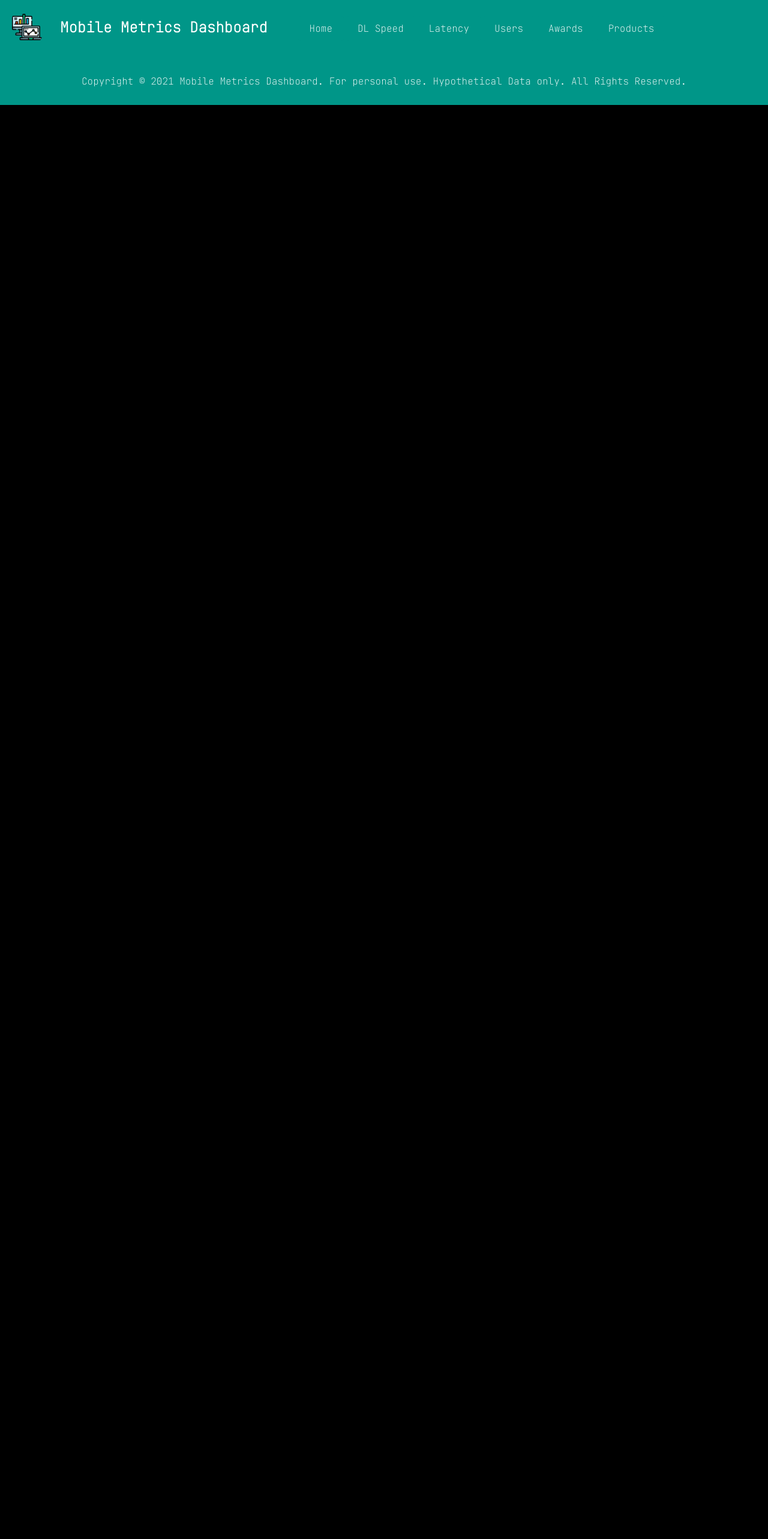
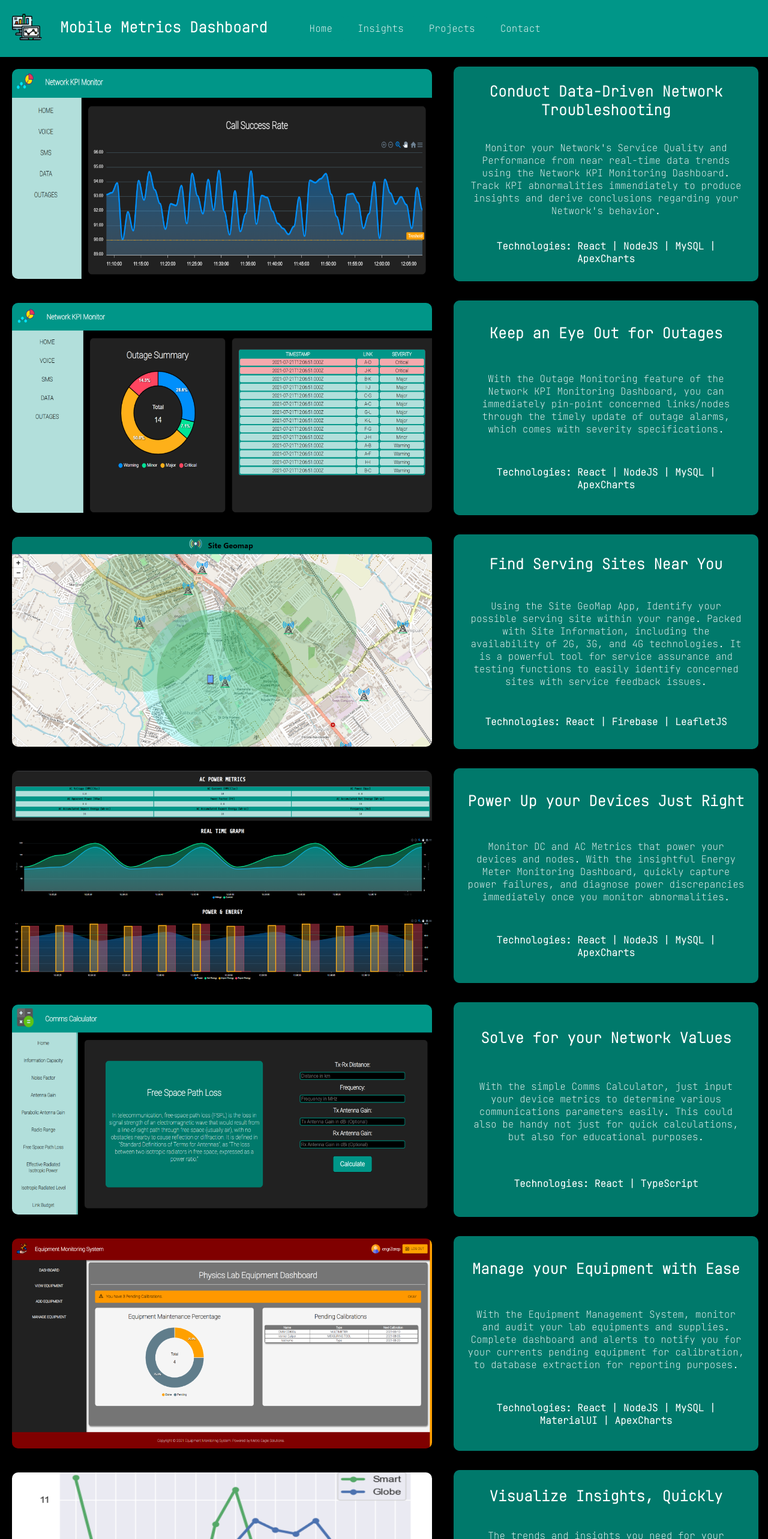
Before and after one commit to kirkalyn13/portfolio-dashboard-site, a React (Create React App) app: page /projects in a window 1280 px wide. Shown: the top 2566 px of the page at 60% size. Before the commit the page ends 800 px from the top, so only its background shows below. Built offline with nearby package versions, Linux system fonts and the light colour scheme.

Commit message:
refactor and update to portfolio site

```diff
--- a/public/index.html
+++ b/public/index.html
@@ -15,7 +15,7 @@
     <link rel="preconnect" href="https://fonts.googleapis.com">
     <link rel="preconnect" href="https://fonts.gstatic.com" crossorigin>
     <link href="https://fonts.googleapis.com/css2?family=JetBrains+Mono:wght@100&display=swap" rel="stylesheet">
-    <title>Mobile Metrics Dashboard</title>
+    <title>Engr. Kirk Alyn Santos</title>
   </head>
   <body>
     <noscript>You need to enable JavaScript to run this app.</noscript>
--- a/src/App.css
+++ b/src/App.css
@@ -38,14 +38,13 @@ a {
 }
 
 footer {
-  display: flex;
+  padding: 15px 0px;
+  left: 0;
+  bottom: 0;
   width: 100%;
-  bottom: 0;
-  justify-content: space-around;
-  align-items: center;
-  min-height: 10vh;
-  background: #009688;
+  background-color: #009688;
   color: white;
+  text-align: center;
 }
 
 .container-talkies{
@@ -78,9 +77,11 @@ footer {
 }
 .graph{
   align-items: center;
-  height: 90vh;
+  height: 65vh;
 }
-
+.talkies-tech{
+  display: flex;
+}
 a:link, a:visited {
   background-color: #009688;
   color: #FFFFFF;
--- a/src/App.js
+++ b/src/App.js
@@ -2,12 +2,10 @@ import './App.css';
 import { BrowserRouter as Router, Route, Switch } from 'react-router-dom'
 import Navbar from './components/Navbar'
 import Footer from './components/Footer'
-import DLSpeed from './components/DLSpeed'
-import Latency from './components/Latency'
-import OpenSignal from './components/OpenSignal'
-import Users from './components/Users'
-import About from './components/About'
-import Products from './components/Products'
+import Insights from './routes/Insights'
+import About from './routes/About'
+import Projects from './routes/Projects'
+import Contact from './routes/Contact';
 
 function App() {
   return (
@@ -19,20 +17,14 @@ function App() {
               <Route exact path="/">
                 <About />
               </Route>
-              <Route path="/dlspeed">
-                <DLSpeed title={"2021 Download Speed Trend"} />
+              <Route path="/insights">
+                <Insights/>
               </Route>
-              <Route path="/latency">
-                <Latency title={"2021 Latency Trend"} />
+              <Route path="/projects">
+                <Projects />
               </Route>
-              <Route path="/subscribers">
-                <Users title={"Subscriber Distribution"} />
-              </Route>
-              <Route path="/awards">
-                <OpenSignal title={"Open Signal Awards"} />
-              </Route>
-              <Route path="/products">
-                <Products />
+              <Route path="/contact">
+                <Contact />
               </Route>
             </Switch>
           </div>
--- a/src/components/Navbar.js
+++ b/src/components/Navbar.js
@@ -1,8 +1,8 @@
 import React from 'react'
-import {Link } from 'react-router-dom'
+import { Link } from 'react-router-dom'
 import '../App.css';
 
-const Navbar = ({logo}) => {
+const Navbar = () => {
     return (
       <>
         <header className='header'>
@@ -18,20 +18,14 @@ const Navbar = ({logo}) => {
                 <Link to="/">
                 Home
                 </Link>
-                <Link to="/dlspeed">
-                  DL Speed
+                <Link to="/insights">
+                  Insights
                 </Link>
-                <Link to="/latency">
-                  Latency
+                <Link to="/projects">
+                  Projects
                 </Link>
-                <Link to="/subscribers">
-                  Users
-                </Link>
-                <Link to="/awards">
-                  Awards
-                </Link>
-                <Link to="/products">
-                  Products
+                <Link to="/contact">
+                  Contact
                 </Link>
               </ul>
             </nav>
--- a/src/components/OpenSignal.js
+++ b/src/components/OpenSignal.js
@@ -1,5 +1,5 @@
 import ReactApexChart from 'react-apexcharts'
-import Talkies from './Talkies'
+import Talkies from '../components/Talkies'
 
 const osTitle = "Smart Wins by Unanymous Decision"
 const osContent = "Garnering a 5/7 Overall Score for the November 2020 Open Signal Awards, Smart proves that it is the king in Voice Experience, Download Speed, Upload Speed, 4G Availability, and 4G Coverage. Only at par with its competitor in terms of Gaming Experience, which is a major bandwidth consumer with the likes of Mobile Legends, League of Legends: Wild Rift, Genshin Impact, and Call of Duty Mobile. For the  Voice App Experience, Globe bags the medal, winning by 0.9 points, still proving its overall competency."
--- a/src/components/Talkies.js
+++ b/src/components/Talkies.js
@@ -1,10 +1,13 @@
 import React from 'react'
 
-const Talkies = ({title, content}) => {
+const Talkies = ({title, content, showTechs, techs}) => {
     return (
         <div className="container-talkies">
             <h2>{title}</h2>
             <p>{content}</p>
+            {showTechs === true ?
+                <h4>Technologies: {techs}</h4>
+                : null}
         </div>
     )
 }
--- /dev/null
+++ b/src/routes/About.js
@@ -0,0 +1,28 @@
+import React from 'react'
+import Talkies from '../components/Talkies'
+
+const overviewTitle = "Site Overview"
+const overviewContent = "Originally intended to be a Mobile Metrics Dashboard clone project, this React Web App was utilized as a portfolio site to exhibit Engr. Kirk Alyn Santos' Software Development projects, while showcasing his Data Analytics and Telecommunications background at the same time."
+const backgroundTitle = "Into the Software Dev World"
+const backgroundContent = "Engr. Kirk Alyn Santos, ECT ventured in the world of Software Engineering because of his passion to build stuff. His current main toolset for developing and building apps are React, NodeJS, MySQL, and Firebase. The versatile language Python is also his bread and butter for general applications, data analytics, mysql connections, and even a bit of Machine Learning/Artificial Intelligence. This site channeled his telecommunications background, especially with his data-driven troubleshooting skills. He created this site as an example of a powerul tool used by telco engineers."
+const expTitle = "Inhinyero Elektronika"
+const expContent = 'Graduating with a Research Project Runner Up Award from Holy Angel University, Engr. Kirk Alyn "Kirky" Santos initially worked for two of the biggest and well-known service providers of the Philippines, including internship experience in a subsidiary or another big telco player. First fixing subscribers cable TV and internet, and then later on improving the mobile service experience of users from North Luzon using data-driven troubleshooting while applying a bit of Python coding and SQL. He then started to dwell deeper in studying in Python, which he was able to apply after moving to a Software Engineer function on a Research and Development project, where he heavily did the system backend in Python, Node JS, and MySQL. He then started creating React projects for the research, and in other freelance gigs.'
+const portfolioTechs = "React | ApexCharts"
+
+const About = () => {
+    return (
+        <div>
+            <Talkies title={overviewTitle} content={overviewContent} showTechs={true} techs={portfolioTechs}/>
+            <div className="container-creator">
+                <img src="/images/ece.jpg" width="250" height="250" alt=""/>
+                <Talkies title={backgroundTitle} content={backgroundContent} />
+            </div>
+            <div className="container-creator">
+                <img src="/images/grad.jpg" width="250" height="250" alt=""/>
+                <Talkies title={expTitle} content={expContent} />
+            </div>
+        </div>
+    )
+}
+
+export default About
--- /dev/null
+++ b/src/routes/Insights.js
@@ -0,0 +1,19 @@
+import Overview from '../components/Overview'
+import DLSpeed from '../components/DLSpeed'
+import Latency from '../components/Latency'
+import Users from '../components/Users'
+import OpenSignal from '../components/OpenSignal'
+
+const Insights = () => {
+    return (
+        <>
+          <Overview />
+          <DLSpeed title={"2021 Download Speed Trend"} />
+          <Latency title={"2021 Latency Trend"} />
+          <Users title={"Subscriber Distribution"} />
+          <OpenSignal title={"Open Signal Awards"} />
+        </>
+    )
+}
+
+export default Insights
--- a/src/components/Products.js
+++ b/src/routes/Projects.js
@@ -1,60 +1,66 @@
-import Talkies from './Talkies'
+import Talkies from '../components/Talkies'
 
 const kpiTitle = "Conduct Data-Driven Network Troubleshooting"
 const kpiContent = "Monitor your Network's Service Quality and Performance from near real-time data trends using the Network KPI Monitoring Dashboard. Track KPI abnormalities immendiately to produce insights and derive conclusions regarding your Network's behavior."
+const kpiTechs = "React | NodeJS | MySQL | ApexCharts"
 const outagesTitle = "Keep an Eye Out for Outages"
 const outagesContent = "With the Outage Monitoring feature of the Network KPI Monitoring Dashboard, you can immediately pin-point concerned links/nodes through the timely update of outage alarms, which comes with severity specifications."
 const sitegeoTitle = "Find Serving Sites Near You"
 const sitegeoContent = "Using the Site GeoMap App, Identify your possible serving site within your range. Packed with Site Information, including the availability of 2G, 3G, and 4G technologies. It is a powerful tool for service assurance and testing functions to easily identify concerned sites with service feedback issues."
+const sitegeoTechs = "React | Firebase | LeafletJS"
 const pingChatTitle = "Connect with your Network."
 const pingChatContent = 'With the Ping Chat App, connect and collaborate with your colleagues within your "Local Area Network". Share updates, snippets, insights, and troubleshooting recommendations with this local chat app suited for your business needs, to deliver fast and quality telecommunications service to your subscribers.'
+const pingChatTechs = " React | chatengine.io"
 const scriptTitle = "Visualize Insights, Quickly"
 const scriptContent = "The trends and insights you need for your endorsements or reports can now be automatically generated using the Open Signal Report Generator. With the script powered by Python, speed up your reporting with the automatic graph generation per region, complete with a summarized table with initial troubleshhoting insights."
+const scriptTechs = "Python | Pandas | Matplotlib"
 const emeterTitle = "Power Up your Devices Just Right"
 const emeterContent = "Monitor DC and AC Metrics that power your devices and nodes. With the insightful Energy Meter Monitoring Dashboard, quickly capture power failures, and diagnose power discrepancies immediately once you monitor abnormalities."
+const emeterTechs = "React | NodeJS | MySQL | ApexCharts"
 const calculatorTitle = "Solve for your Network Values"
 const calculatorContent = "With the simple Comms Calculator, just input your device metrics to determine various communications parameters easily. This could also be handy not just for quick calculations, but also for educational purposes."
-const emsTitle = "Manage You Equipment with Ease"
+const calculatorTechs = "React | TypeScript"
+const emsTitle = "Manage your Equipment with Ease"
 const emsContent = "With the Equipment Management System, monitor and audit your lab equipments and supplies. Complete dashboard and alerts to notify you for your currents pending equipment for calibration, to database extraction for reporting purposes."
+const emsTechs = "React | NodeJS | MySQL | MaterialUI | ApexCharts"
 
-
-const Products = () => {
+const Projects = () => {
     return (
         <div>
             <div className="container-product">
                 <img src="/images/kpi-sample.png" className="img-products" width="60%" height="350" position="sticky" alt=""/>
-                <Talkies title={kpiTitle} content={kpiContent} />
+                <Talkies title={kpiTitle} content={kpiContent} showTechs={true} techs={kpiTechs}/>
             </div>
             <div className="container-product">
                 <img src="/images/outages-sample.png" className="img-products" width="60%" height="350" position="sticky" alt=""/>
-                <Talkies title={outagesTitle} content={outagesContent} />
+                <Talkies title={outagesTitle} content={outagesContent} showTechs={true} techs={kpiTechs}/>
             </div>
             <div className="container-product">
                 <img src="/images/sitegeo_sample.png" className="img-products" width="60%" height="350" position="sticky" alt=""/>
-                <Talkies title={sitegeoTitle} content={sitegeoContent} />
+                <Talkies title={sitegeoTitle} content={sitegeoContent} showTechs={true} techs={sitegeoTechs}/>
             </div>
             <div className="container-product">
                 <img src="/images/emeter_sample.png" className="img-products" width="60%" height="350" position="sticky" alt=""/>
-                <Talkies title={emeterTitle} content={emeterContent} />
+                <Talkies title={emeterTitle} content={emeterContent} showTechs={true} techs={emeterTechs}/>
             </div>
             <div className="container-product">
                 <img src="/images/calculator-sample.png" className="img-products" width="60%" height="350" position="sticky" alt=""/>
-                <Talkies title={calculatorTitle} content={calculatorContent} />
+                <Talkies title={calculatorTitle} content={calculatorContent} showTechs={true} techs={calculatorTechs}/>
             </div>
             <div className="container-product">
                 <img src="/images/ems-sample.png" className="img-products" width="60%" height="350" position="sticky" alt=""/>
-                <Talkies title={emsTitle} content={emsContent} />
+                <Talkies title={emsTitle} content={emsContent} showTechs={true} techs={emsTechs}/>
             </div>
             <div className="container-product">
                 <img src="/images/os_genreport.png" className="img-products" width="60%" height="350" position="sticky" alt=""/>
-                <Talkies title={scriptTitle} content={scriptContent} />
+                <Talkies title={scriptTitle} content={scriptContent} showTechs={true} techs={scriptTechs}/>
             </div>
             <div className="container-product">
                 <img src="/images/chat.png" className="img-products" width="60%" height="350" position="sticky" alt=""/>
-                <Talkies title={pingChatTitle} content={pingChatContent} />
+                <Talkies title={pingChatTitle} content={pingChatContent} showTechs={true} techs={pingChatTechs}/>
             </div>
         </div>
     )
 }
 
-export default Products
+export default Projects
```
Also changed, not shown: src/components/About.js (deleted, +0 -31 lines), src/components/Creator.js (added, +11 -0 lines), src/components/Overview.js (added, +19 -0 lines), public/images/grad.jpg (added).
